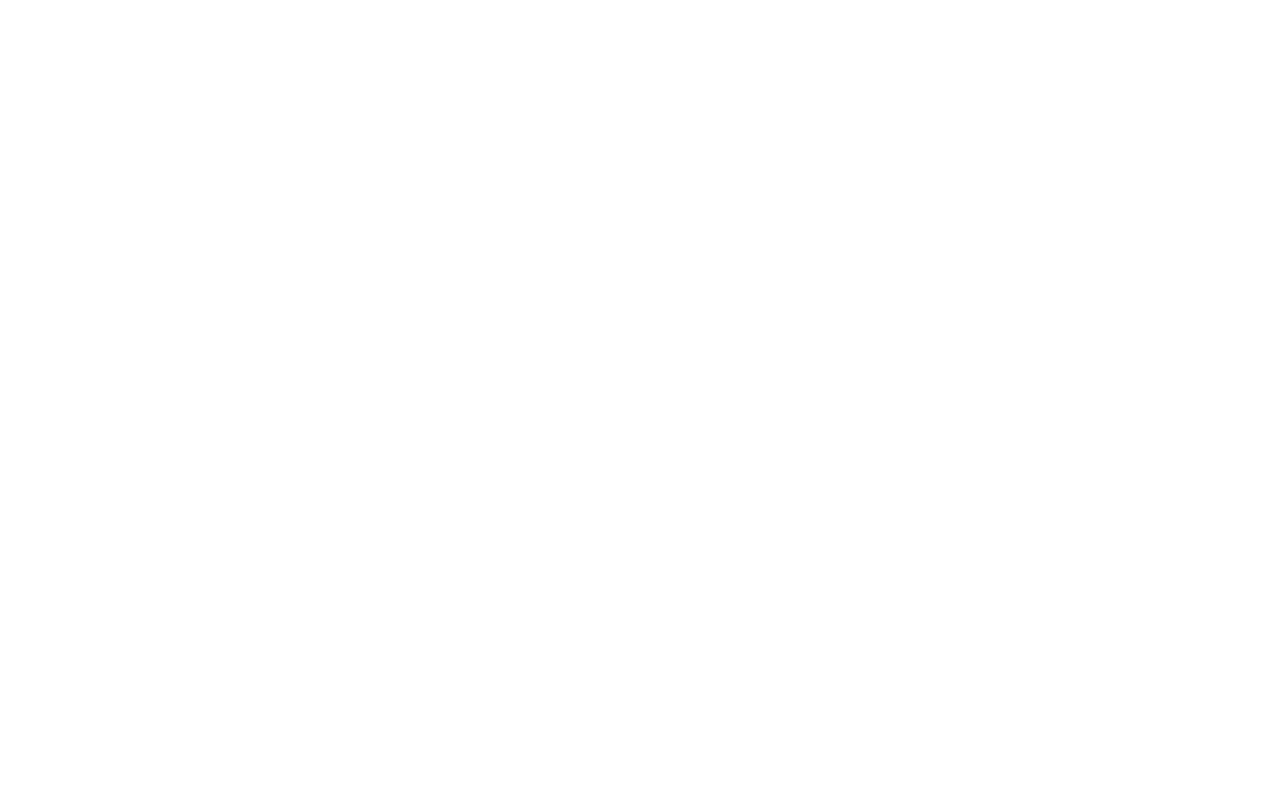
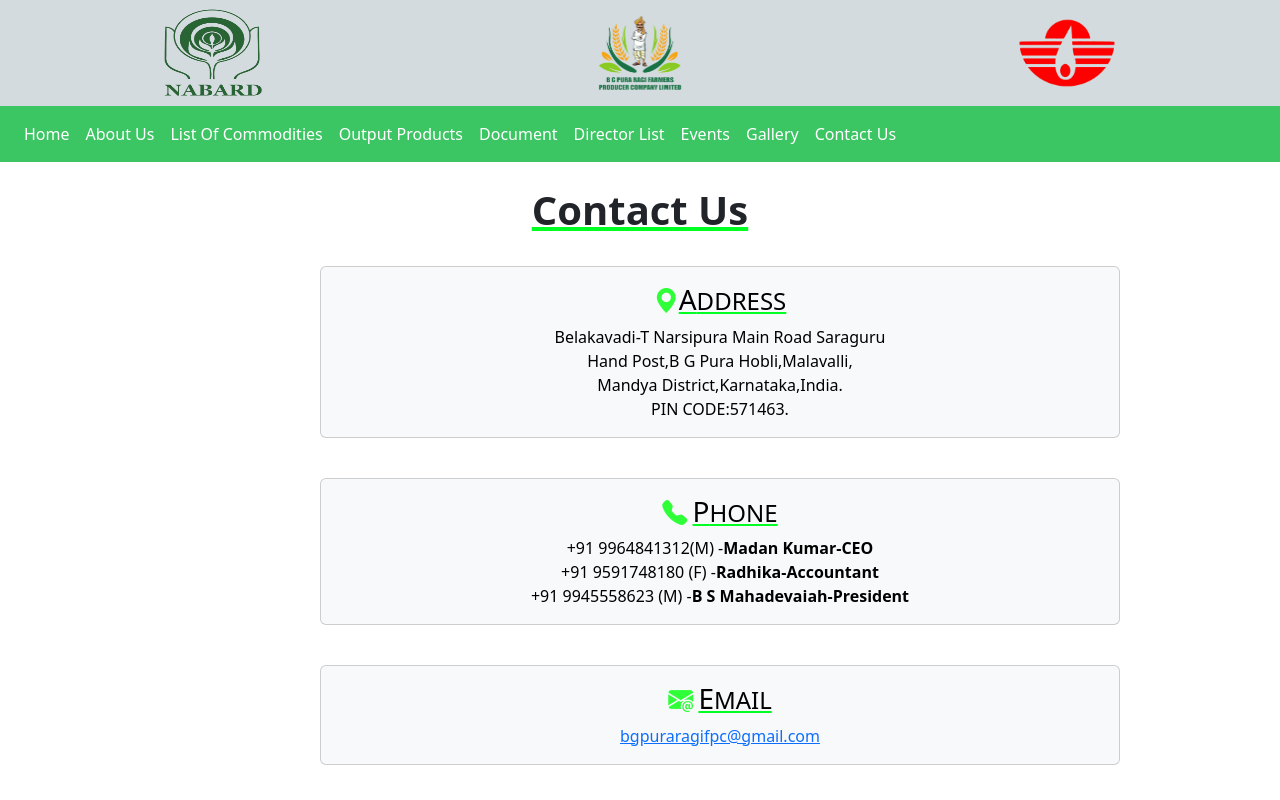
Before and after one commit to Lavakumar1995/FPO, an Angular app: page /contactus in a window 1280 px wide. Shown: the top 800 px of the page. Built offline with nearby package versions, Linux system fonts and the light colour scheme.

Commit message:
gallery changes

```diff
--- a/angular.json
+++ b/angular.json
@@ -109,6 +109,5 @@
         }
       }
     }
-  },
-  "defaultProject": "project-fpo"
+  }
 }
--- a/src/app/contactus/contactus.component.html
+++ b/src/app/contactus/contactus.component.html
@@ -8,11 +8,10 @@
         <div class="card-body">
           <h5 class="card-title"><i class="bi bi-geo-alt-fill" style="color: rgb(47, 255, 57);font-size: 25px;"></i> <u style="text-decoration-color:rgb(0, 255, 34);font-size: 24px;"><span style="font-size: 28px;">A</span>DDRESS</u></h5>
           <p class="card-text">
-            Director<br>
-            Centre of Excellence for Farmer Producer Organisations<br>
-            College of Horticulture Premises, UHS Campus<br>
-            GKVK Post, Bengaluru - 560 065,<br>
-             Karnataka, India<br>
+            Belakavadi-T Narsipura Main Road Saraguru<br>
+            Hand Post,B G Pura Hobli,Malavalli,<br>
+            Mandya District,Karnataka,India.<br>
+            PIN CODE:571463.<br>
         </p>
         </div>
 
@@ -22,16 +21,16 @@
         <div class="card-body">
           <h5 class="card-title"><i class="bi bi-telephone-fill" style="color: rgb(47, 255, 57);font-size: 25px;"></i>&nbsp;<u style="text-decoration-color:rgb(0, 255, 34);font-size: 24px;"><span style="font-size: 28px;">P</span>HONE</u></h5>
           <p class="card-text">
-            +91 80-29721577<br>
-            +91 9449872877 (M) -<b>Director</b> <br>
-            +91 9449457344 (M) -<b> Deputy Director</b></p>
+            +91 9964841312(M) -<b>Madan Kumar-CEO</b> <br>
+            +91 9591748180 (F) -<b>Radhika-Accountant</b> <br>
+            +91 9945558623 (M) -<b>B S Mahadevaiah-President</b></p>
         </div>
       </div>
       <br>
       <div class="card text-bg-light mb-3 " style="max-width: 50rem;" data-aos="fade-right" data-aos-duration="1500" data-aos-offset="150">
         <div class="card-body">
           <h5 class="card-title"><i class="bi bi-envelope-at-fill" style="color: rgb(47, 255, 57);font-size: 25px;"></i>&nbsp;<U style="text-decoration-color:rgb(0, 255, 34);font-size: 24px;"><span style="font-size: 28px;">E</span>MAIL</U></h5>
-          <p class="card-text"><a href="mailto:email@example.com?subject=Mail from our Website">coefpo@gmail.com</a></p>
+          <p class="card-text"><a href="mailto:email@example.com?subject=Mail from our Website">bgpuraragifpc@gmail.com</a></p>
         </div>
       </div>
 </div>
--- a/tsconfig.json
+++ b/tsconfig.json
@@ -14,12 +14,13 @@
     "experimentalDecorators": true,
     "moduleResolution": "node",
     "importHelpers": true,
-    "target": "es2017",
+    "target": "ES2022",
     "module": "es2020",
     "lib": [
       "es2018",
       "dom"
-    ]
+    ],
+    "useDefineForClassFields": false
   },
   "angularCompilerOptions": {
     "enableI18nLegacyMessageIdFormat": false,
```
Also changed, not shown: package.json (+13 -13 lines), src/app/home/home.component.html (+6 -6 lines), src/polyfills.ts (+0 -12 lines), src/test.ts (+3 -12 lines), .browserslistrc (deleted), 1 other file (tests, documents, lock files or other folders).
